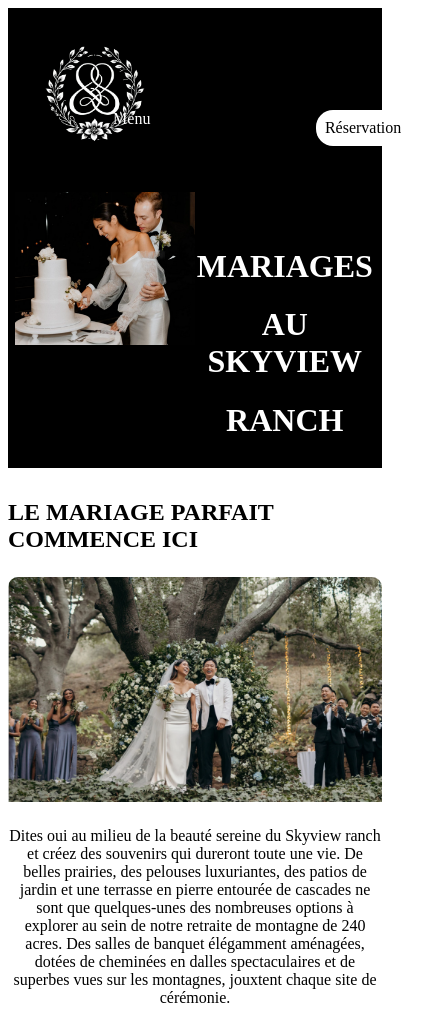
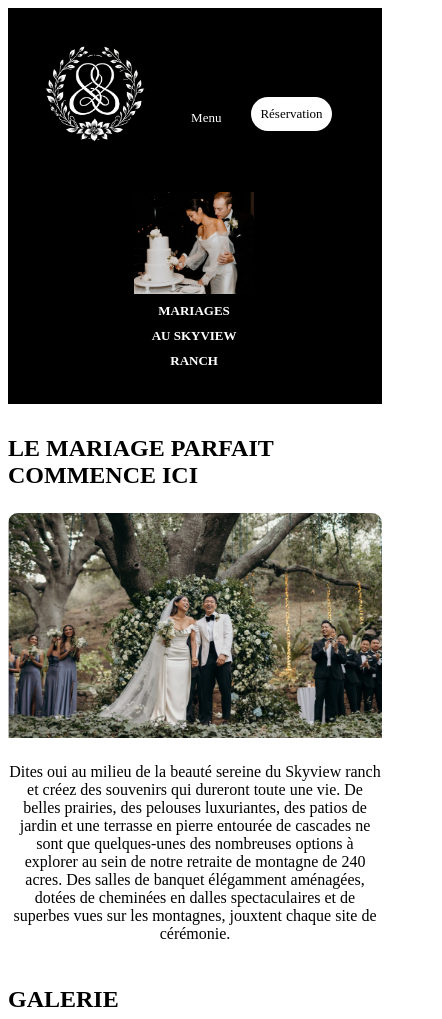
Before and after one commit to FullstackTE95ryn96abd/Evenementiel, a plain HTML site: page celebration.html in a window 390 px wide. Shown: the top 1019 px of the page, 442 px wide, since content can reach past the window. Drawn offline with Linux system fonts and the light colour scheme; files whose address does not match are found by name.

Commit message:
responsive

```diff
--- a/celebration.html
+++ b/celebration.html
@@ -15,13 +15,16 @@
         </nav>
 
         <div class="banner_abd">
+            <div class="gallery-item">
+                <img src="image_celebrations\image_baniere.png" alt="Inspiration 2">
+            </div>
+
             <div>
-                <img src="image_celebrations\image_baniere.png">
-            </div>
-            <div class="filter_abd">
-                <h1>MARIAGES</h1>
-                <h1>AU SKYVIEW</h1>
-                <h1>RANCH</h1>
+                <div class="product-info">
+                    <h1 style="color: white;">MARIAGES</h1>
+                    <h1 style="color: white;">AU SKYVIEW</h1>
+                    <h1 style="color: white;">RANCH</h1>
+                </div>
             </div>
         </div>
     </header>
--- a/style.css
+++ b/style.css
@@ -1,13 +1,48 @@
 /* Styles pour le header */
+
+@media only screen and (max-width: 555px) {
+    .banner_abd{
+        padding-left: 33%;
+        padding-top: 5%;
+        display: grid;
+        grid-template-rows: repeat(2, 1fr); /* Utilisez grid-template-rows pour définir le modèle de lignes */
+        grid-auto-flow: column;
+    }
+
+    .reservation_abd {
+        color: black;
+        position: absolute;
+        top: 11.5%;
+        right: 15%;
+        border-radius: 17px;
+        background-color: #fff;
+        padding: 9px;
+        cursor: pointer;
+        font-size: small;
+    }
+
+    .menu_abd {
+    color: #fff;
+    position: absolute;
+    top: 13%;
+    left: 49%;
+    cursor: pointer;
+    font-size: small;
+    }
+
+    .product-info h1{
+        font-size: small;
+    }
+}
+
+
 header {
     background-color:black;
     padding: 2%;
 }
 
 
-.nav_abd {
-    display: grid;
-}
+
 
 .logo_abd {
     top: 0;
@@ -30,7 +65,7 @@
     color: #fff;
     position: absolute;
     top: 13%;
-    left: 29%;
+    left: 49%;
     cursor: pointer;
 }
 
@@ -74,8 +109,8 @@
 .reservation_abd {
     color: black;
     position: absolute;
-    top: 13%;
-    left: 81%;
+    top: 11.5%;
+    right: 15%;
     border-radius: 17px;
     background-color: #fff;
     padding: 9px;
@@ -97,6 +132,10 @@
     overflow: hidden;
 }
 
+.banner_abd div div h1{
+    text-align: center;
+}
+
 .banner_abd div img{
     max-width: 100%;
     max-height: fit-content;
@@ -105,7 +144,6 @@
 .filter_abd{
     text-align: center;
     color: #fff;
-    padding-top: 19%;
 }
 
 .menu_toggle {
@@ -302,7 +340,7 @@
 }
 
 .footer_img img{
-    padding: 30px;
+
     max-width: 100%;
     max-height: 100%;
 }
```
